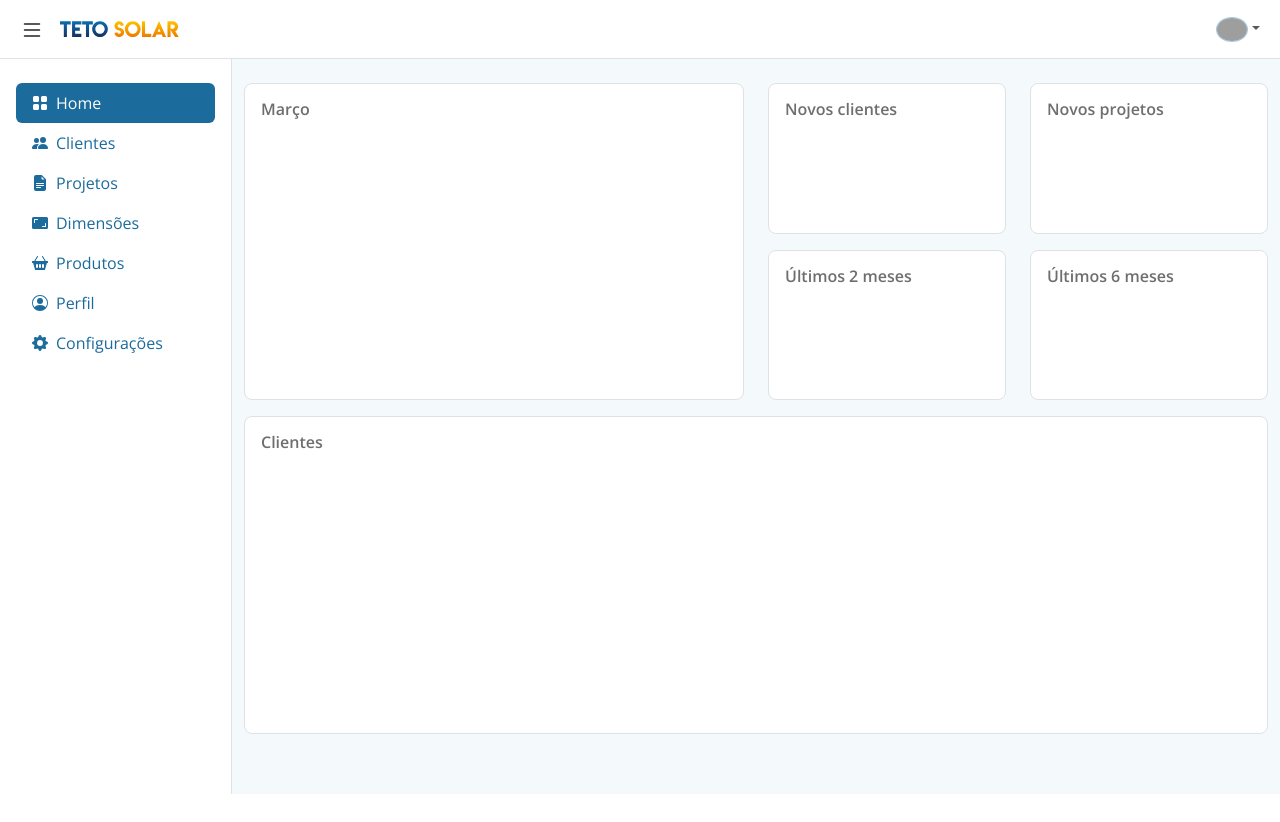
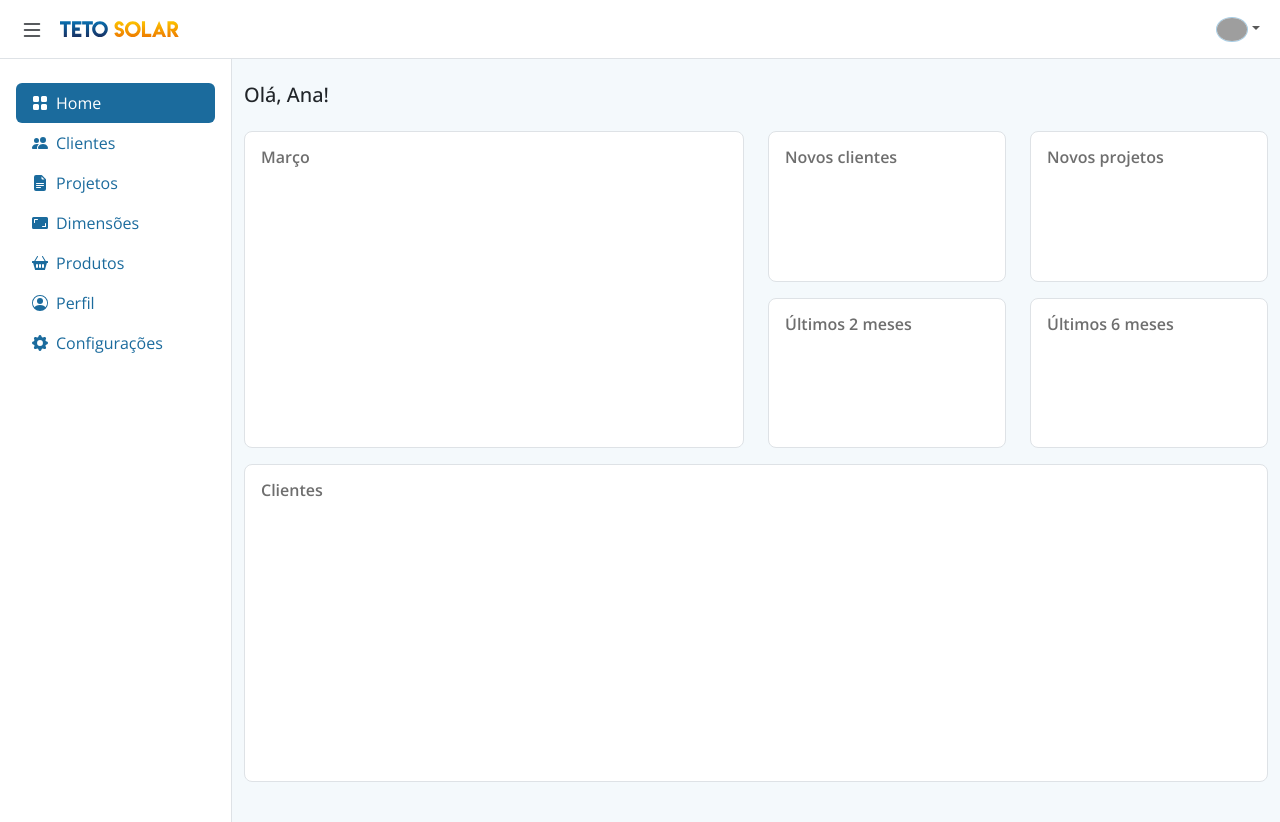
Before and after one commit to Tetohsolar/teto-front, a React (Create React App) app: page / in a window 1280 px wide. Before the commit the page ends 800 px from the top, so only its background shows below. Built offline with nearby package versions, Linux system fonts and the light colour scheme; grey boxes are pictures that could not be loaded.

Commit message:
Update the home page

```diff
--- a/src/components/administrator/Administrator.js
+++ b/src/components/administrator/Administrator.js
@@ -5,7 +5,7 @@ const administrator = [
   {
     id: 1,
     img: "https://api.dicebear.com/5.x/thumbs/svg?seed=Lucy",
-    firstName: "Anna Silva",
+    firstName: "Ana Silva",
     email: "anna@domain.com",
     userType: "Admin",
   },
--- a/src/pages/home/Home.js
+++ b/src/pages/home/Home.js
@@ -7,6 +7,7 @@ import { SidebarWrapperContext } from '../../context/SidebarWrapperContext';
 
 
 const Home = () => {
+  const userName = 'Ana'
   const { sidebarWrapper } = useContext(SidebarWrapperContext);
 
   return (
@@ -17,6 +18,7 @@ const Home = () => {
       >
         <Sidebar activeButtonHome='active' />
         <div id="page-content-wrapper" className="container-fluid bg-home py-4">
+          <h5 className='pb-3'>{`Olá, ${userName}!`}</h5>
           <div className="row">
               <div className="col-lg-6">
                 <Card cardContentHome='card-content-home' cardTitle ='Março' />
```
